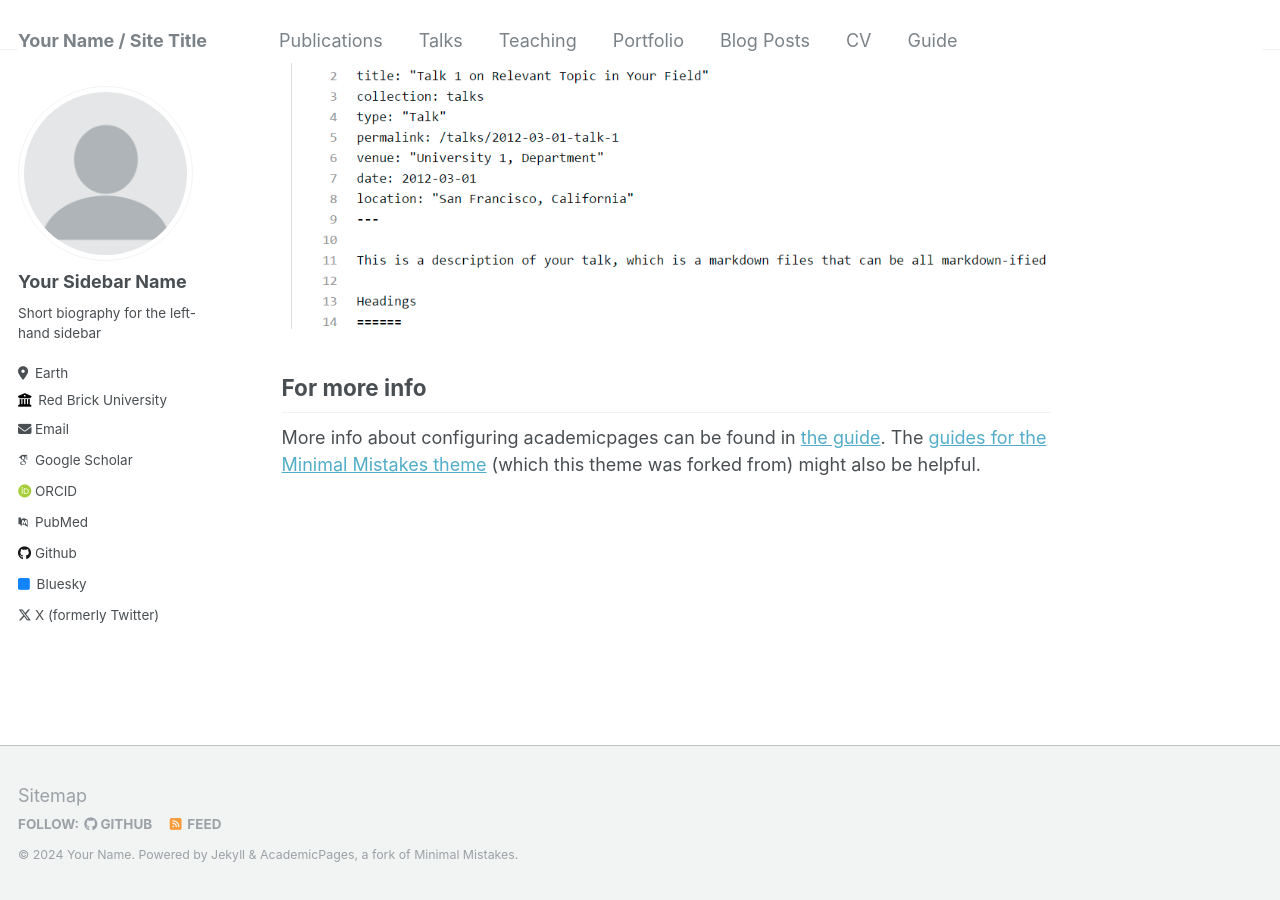
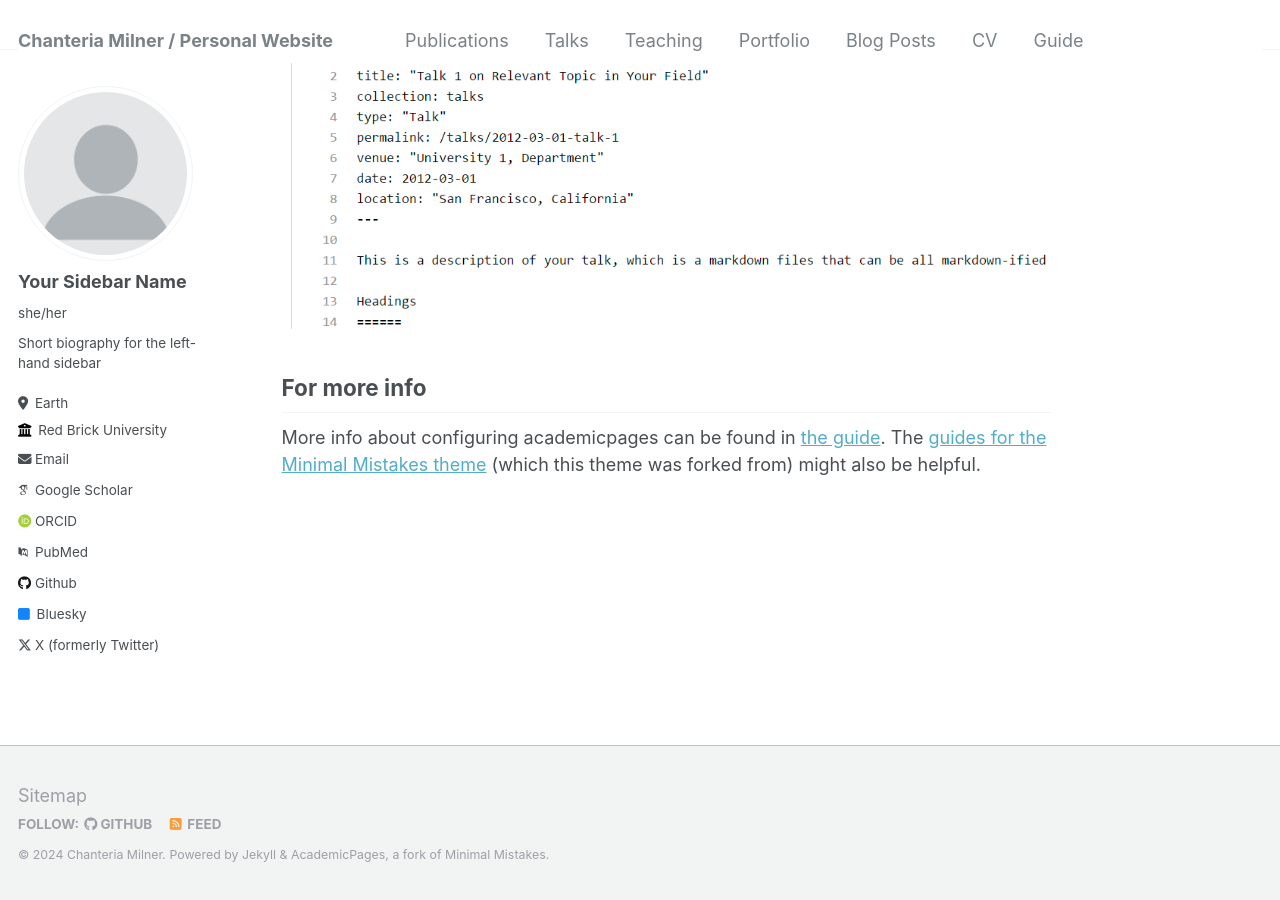
Before and after one commit to chanteriam/chanteriam.github.io, a Jekyll site: the page built from _pages/about.md, in a window 1280 px wide and 900 px high, scrolled down 2640 px. Built offline with Jekyll 4.4.1, drawn with Linux system fonts in a browser that asks for light colours; some web fonts are replaced.

Commit message:
Update _config.yml

```diff
--- a/_config.yml
+++ b/_config.yml
@@ -8,13 +8,13 @@
 
 # Basic Site Settings
 locale                   : "en-US"
-title                    : "Your Name / Site Title"
+title                    : "Chanteria Milner / Personal Website"
 title_separator          : "-"
-name                     : &name "Your Name"
+name                     : &name "Chanteria Milner"
 description              : &description "personal description"
 url                      : https://academicpages.github.io # the base hostname & protocol for your site e.g. "https://mmistakes.github.io"
 baseurl                  : "" # the subpath of your site, e.g. "/blog"
-repository               : "academicpages/academicpages.github.io"
+repository               : "chanteriam/chanteriam.github.io"
 
 # Site Author - The following control what appear as part of the author content on the side bar.
 #               If a field is blank the icon and link will not appear, otherwise it will be shown.
@@ -23,7 +23,7 @@ author:
   # Biographic information
   avatar           : "profile.png"
   name             : "Your Sidebar Name"
-  pronouns         : # example: "she/her"
+  pronouns         : "she/her"
   bio              : "Short biography for the left-hand sidebar"
   location         : "Earth"
   employer         : "Red Brick University"
```
